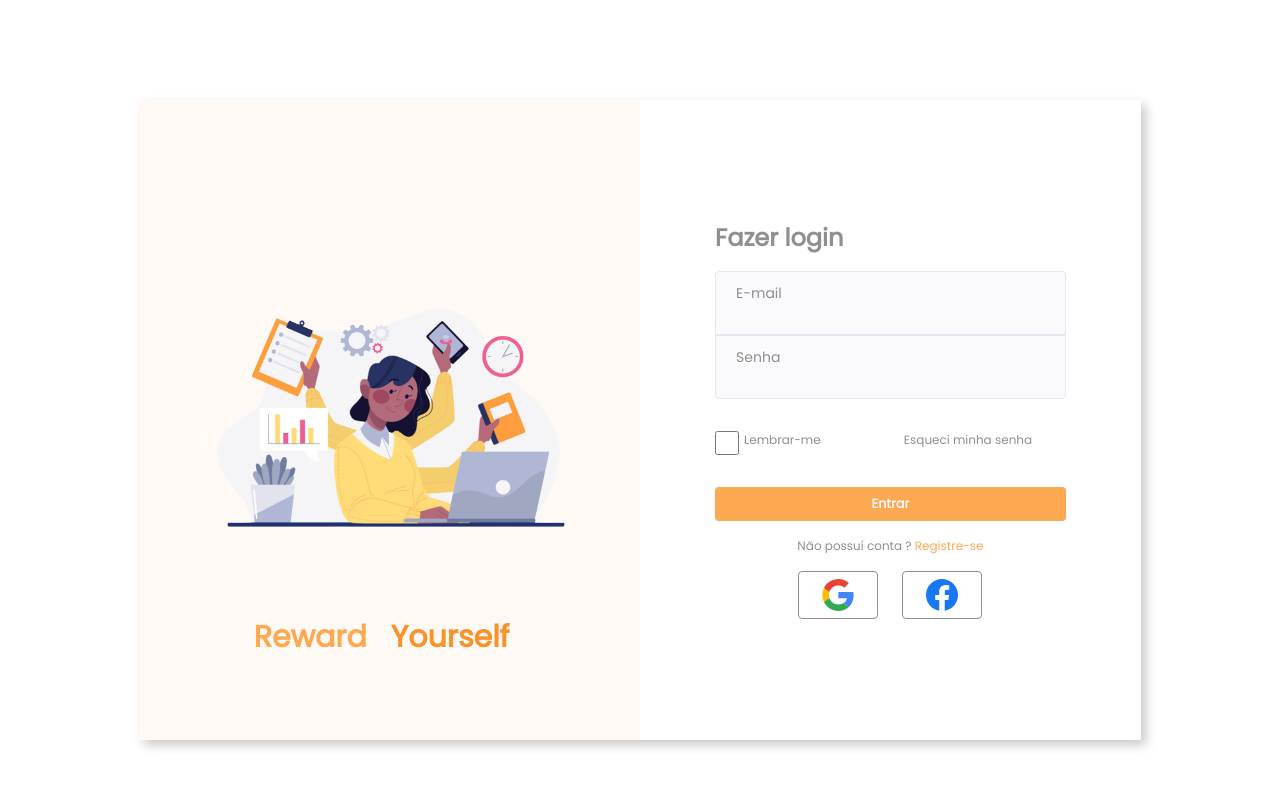
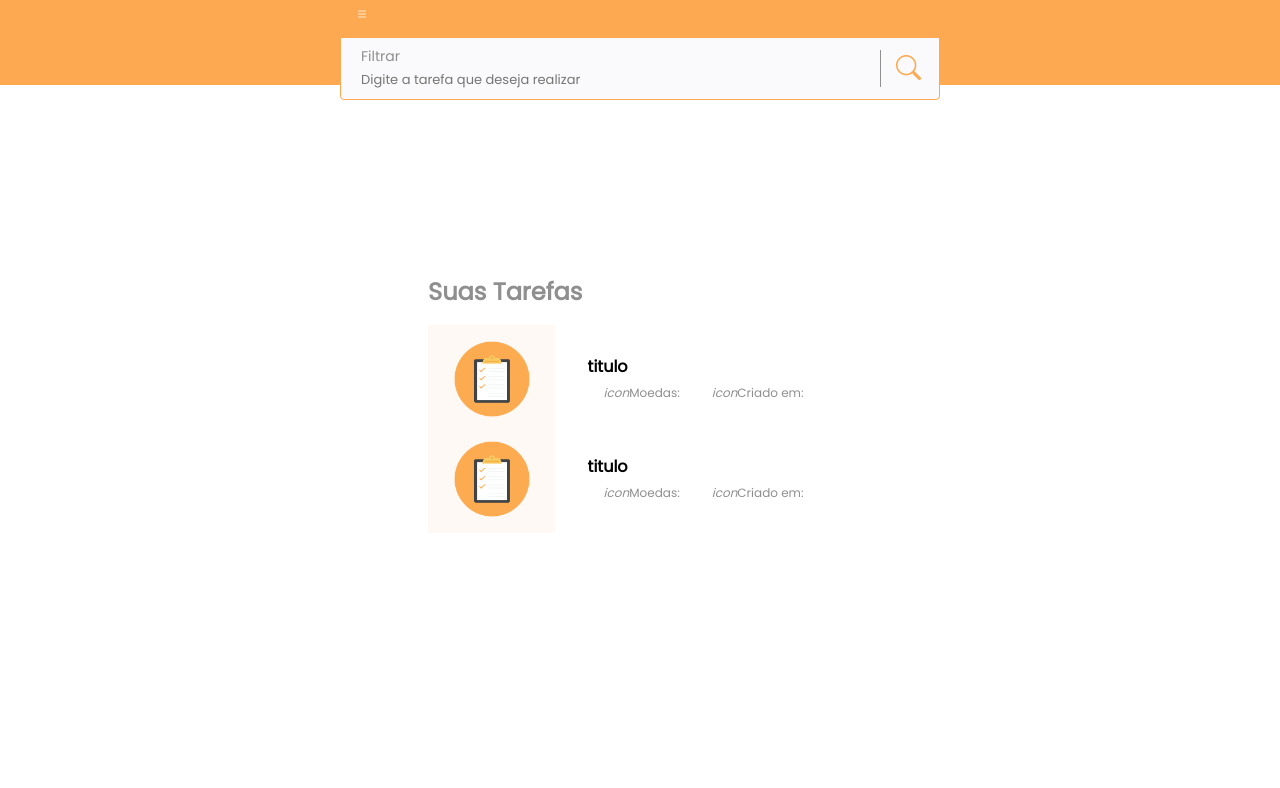
Before and after one commit to Pedrox007/reward-yourself-front, a React (Vite) app: page /tarefas in a window 1280 px wide. Shown: the top 788 px of the page. Built offline with nearby package versions, Linux system fonts and the light colour scheme.

Commit message:
tela de tarefas adicionada

```diff
--- a/package.json
+++ b/package.json
@@ -10,8 +10,11 @@
     "preview": "vite preview"
   },
   "dependencies": {
+    "bootstrap-icons": "^1.10.5",
     "react": "^18.2.0",
-    "react-dom": "^18.2.0"
+    "react-dom": "^18.2.0",
+    "react-router-dom": "^6.12.1",
+    "sass": "^1.63.4"
   },
   "devDependencies": {
     "@types/react": "^18.0.37",
--- a/src/App.jsx
+++ b/src/App.jsx
@@ -1,10 +1,16 @@
-import { useState } from 'react'
+import { BrowserRouter as Router,Routes, Route} from "react-router-dom";
+import Tarefas from '../src/components/Tarefas'
 import LoginBox from '../src/components/Box'
 
 function App() {
   return (
     <>
-    <LoginBox/>
+    <Router>
+      <Routes>
+        <Route path='login' Component={LoginBox}/>
+        <Route path='tarefas' Component={Tarefas}/>
+    </Routes>
+    </Router>
     </>
   )
 }
--- a/src/components/Box.jsx
+++ b/src/components/Box.jsx
@@ -2,7 +2,7 @@ import React from 'react'
 import woman from '../assets/woman.png'
 import '../styles/main.scss'
 
-export  const LoginBox =()=>{
+  const LoginBox =()=>{
   return(
   <>
    <section className='container'>
--- /dev/null
+++ b/src/components/Card.jsx
@@ -0,0 +1,23 @@
+import React from 'react'
+import '../styles/card.scss'
+import list_icon from '../assets/list.png'
+const Card = () => {
+  return (
+    <>
+        <div className="card">
+            <div className="left">
+              <img src={list_icon} alt="list_icon" />
+            </div>
+
+            <div className="right">
+              <div className="">
+              <h4>titulo</h4>
+                <span><i>icon</i>Moedas:</span>
+                <span><i>icon</i>Criado em:</span>
+              </div>
+            </div>
+        </div>
+    </>
+  )
+}
+export default Card;
--- /dev/null
+++ b/src/components/NavBar.jsx
@@ -0,0 +1,23 @@
+import React from 'react'
+import '../styles/navbar.scss'
+
+ const NavBar = () => {
+  return (
+    <>
+    <nav className='navbar'>
+        <ul>
+          <li><span className='menu-icon'><i className="bi bi-list "></i></span></li>
+          <li>
+            <div className="input-block">
+              <label htmlFor="search" >Filtrar</label>
+              <input type="search" placeholder='Digite a tarefa que deseja realizar' />
+          </div>
+              <div className="search"><i className="bi bi-search"></i></div>
+          </li>
+          <li></li>
+        </ul>
+    </nav>
+    </>
+  )
+}
+export default NavBar;
--- /dev/null
+++ b/src/components/Tarefas.jsx
@@ -0,0 +1,21 @@
+import React from 'react'
+import Navbar from './NavBar'
+import Card from './Card'
+
+const Tarefas = () => {
+  return (
+    <div>
+      <Navbar/>
+      <main>
+        <h1>Suas Tarefas</h1>
+        <section>
+          <ul>
+            <li><Card/></li>
+            <li><Card/></li>
+          </ul>
+        </section>
+      </main>
+    </div>
+  )
+}
+export default Tarefas
--- a/src/main.jsx
+++ b/src/main.jsx
@@ -1,5 +1,6 @@
 import React from 'react'
 import ReactDOM from 'react-dom/client'
+import 'bootstrap-icons/font/bootstrap-icons.css';
 import App from './App.jsx'
 
 ReactDOM.createRoot(document.getElementById('root')).render(
--- /dev/null
+++ b/src/styles/card.scss
@@ -0,0 +1,20 @@
+li{
+    list-style: none;
+}
+.card{
+    display:grid;
+    grid-template-columns:30% 70%;
+    max-height: 100px;
+
+    .right{
+        display:flex;
+        justify-content:center;
+        align-items:center;
+        flex-direction:column;
+        padding:1rem;
+    }
+    img{
+        max-width: 80%;
+    }
+
+}
--- a/src/styles/main.scss
+++ b/src/styles/main.scss
@@ -6,6 +6,7 @@ $bg-form:#F5F5F5;
 $bg-yellow:#fef9f5;
 $font-color:#8F8F8F;
 $text-input-color:#FAFAFC;
+
 *{
   padding:0;
   margin:0;
@@ -68,11 +69,15 @@ span{
   padding:1rem;
   background-image:url('../assets/facebook.svg');
 }
-.left{
+
+@mixin flex{
   display:flex;
   justify-content:center;
   align-items:center;
   padding:1rem;
+}
+.left{
+  @include flex();
   background-color:$bg-yellow;
   img{
   width:80%;
@@ -80,9 +85,7 @@ span{
 }
 
 .right {
-  display:flex;
-  justify-content:center;
-  align-items:center;
+@include flex();
   flex-direction:column;
   background-color:$bg-white;
   padding:1rem;
@@ -91,14 +94,17 @@ form{
   display:flex;
   flex-direction:column;
 }
-.input-block{
-  padding:0.5rem;
+@mixin input--block($p){
+  padding:0.5rem ;
   width:100%;
   max-height: 4rem;
   margin:0px 0px 0px 0px;
   border:1px solid #E6E6F0;
   border-radius: 4px;
   background-color:$text-input-color;
+}
+.input-block{
+ @include input--block(0.5rem);
 
   label{
   margin-left:12px;
@@ -157,19 +163,23 @@ color:$font-color;
 text-align: left;
 }
 
-input{
+@mixin input($width){
   font-size: 13px;
-  width:100%;
+  width:$width;
   border:none;
   outline: none;
   background-color:#FAFAFC;
   color:$font-color;
+}
 
-   &[type='email']{
-     padding:0px 12px 0px 12px;
+input{
+ @include input(100%);
+
+  &[type='email']{
+    padding:0px 12px 0px 12px;
   }
-     &[type='password']{
-      padding:0px 12px 0px 12px;
+  &[type='password']{
+    padding:0px 12px 0px 12px;
    }
   &[type='submit']{
     background-color:$primary-color;
--- /dev/null
+++ b/src/styles/navbar.scss
@@ -0,0 +1,51 @@
+@use 'main.scss' as m;
+
+.navbar{
+    width: 100%;
+    display: flex;
+    position:fixed;
+    justify-content: center;
+    background-color:m.$primary-color ;
+    inset: 0px 0px;
+    max-height: 85px;
+     .menu-icon{
+
+        color: white;
+        justify-self: start;
+     }
+    li{
+        list-style: none;
+        position: relative;
+    }
+    input{
+       @include m.input(80%);
+       padding:0px 0px 0px 12px;
+    }
+    .input-block{
+        @include m.input--block(0px);
+        min-width:600px;
+        margin-top: 12px;
+        border-color: m.$primary-color;
+        label{
+            display: block;
+        }
+    }
+    .search{
+        position: absolute;
+        inset: 20% 90%;
+        border:solid 1px m.$font-color;
+        border-right: 0;
+        border-top: 0;
+        border-bottom:0 ;
+        display: flex;
+        padding:0px 0px 0px 15px;
+        max-width: 30px;
+        min-height: 36px;
+        margin: 0px;
+
+        i{
+            font-size: 25px;
+            color:m.$primary-color;
+        }
+    }
+}
```
Also changed, not shown: src/assets/list.png (added), 1 other file (tests, documents, lock files or other folders).
